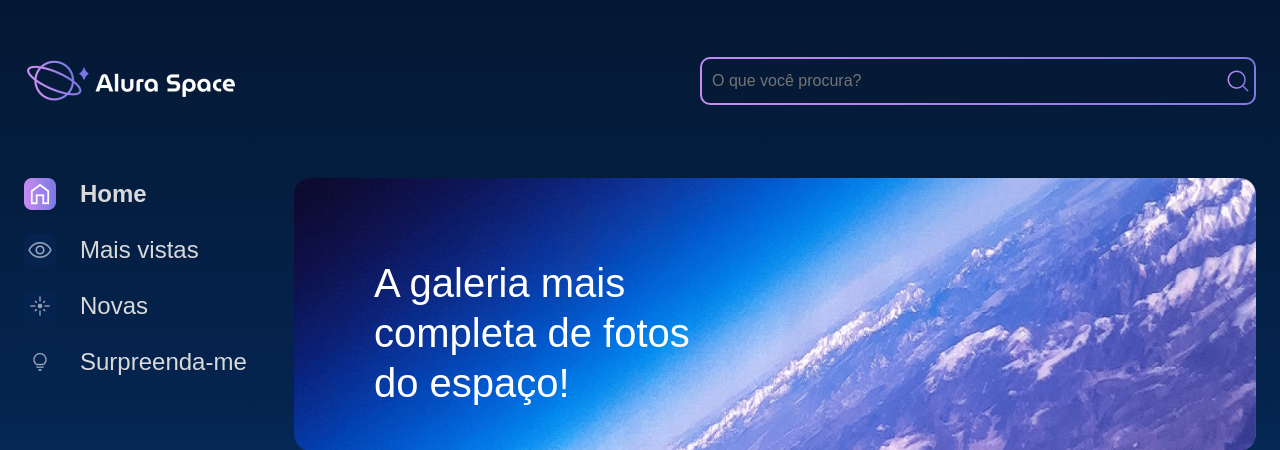
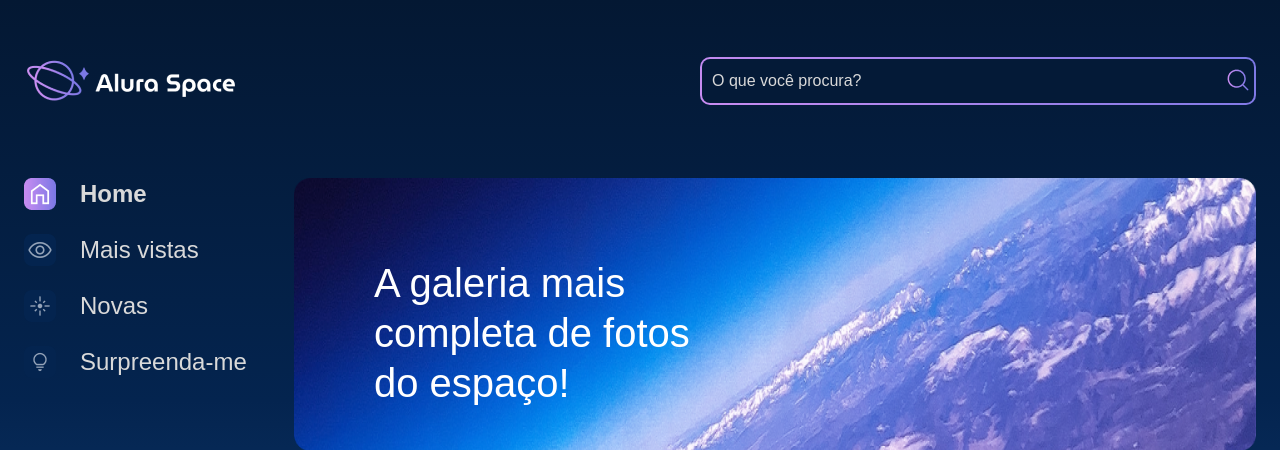
Before and after one commit to Lukemil1000/AluraSpace, a Django app: page / in a window 1280 px wide. Shown: the top 450 px of the page. Run offline with Django 4.2, Linux system fonts and the light colour scheme; data that the repository does not hold is empty.

Commit message:
search bar

```diff
--- a/galeria/views.py
+++ b/galeria/views.py
@@ -2,9 +2,14 @@ from django.shortcuts import render, get_object_or_404
 from galeria.models import Fotografia
 
 def index(request):
-        fotografias = Fotografia.objects.filter(publicada=True).order_by("-data_fotografia")
-        return render(request, 'galeria/index.html', {"cards": fotografias})
+    fotografias = Fotografia.objects.filter(publicada=True).order_by("-data_fotografia")
+
+    if "buscar" in request.GET:
+        nome = request.GET["buscar"]
+        fotografias = fotografias.filter(nome__icontains=nome)
+
+    return render(request, 'galeria/index.html', {"cards": fotografias})
 
 def imagem(request, foto_id):
-        fotografia = get_object_or_404(Fotografia, pk=foto_id)
-        return render(request, 'galeria/imagem.html', {"foto": fotografia})
+    fotografia = get_object_or_404(Fotografia, pk=foto_id)
+    return render(request, 'galeria/imagem.html', {"foto": fotografia})
--- a/setup/static/styles/style.css
+++ b/setup/static/styles/style.css
@@ -109,6 +109,13 @@ table {
     height: 24px;
     padding: 10px;
     width: 500px;
+    color: #D9D9D9;
+    font-family: 'Space Grotesk', sans-serif;
+}
+
+.busca__input::placeholder {
+    color: #D9D9D9;
+    font-family: 'Space Grotesk', sans-serif;
 }
 
 .busca__icone {
@@ -382,3 +389,7 @@ table {
     border: 2px solid #7B78E5;
     cursor: pointer;
 }
+
+.pesquisa {
+    all: unset;
+}
--- a/templates/partials/_header.html
+++ b/templates/partials/_header.html
@@ -3,9 +3,13 @@
 <header class="cabecalho">
     <img src='{% static "/assets/logo/Logo(2).png" %}' alt="Logo" />
     <div class="cabecalho__busca">
-        <div class="busca__fundo">
-            <input class="busca__input" type="text" placeholder="O que você procura?">
-            <img class="busca__icone" src='{% static "/assets/ícones/1x/search.png" %}' alt="ícone de search">
-        </div>
+        <form action="{% url 'index' %}">
+            <div class="busca__fundo">
+                <input class="busca__input" type="text" name="buscar" placeholder="O que você procura?">
+                <button type="submit", class="pesquisa">
+                    <img class="busca__icone" src='{% static "/assets/ícones/1x/search.png" %}' alt="ícone de search">
+                </button>
+            </div>
+        </form>
     </div>
 </header>
```
Also changed, not shown: static/styles/style.css (+11 -0 lines).
